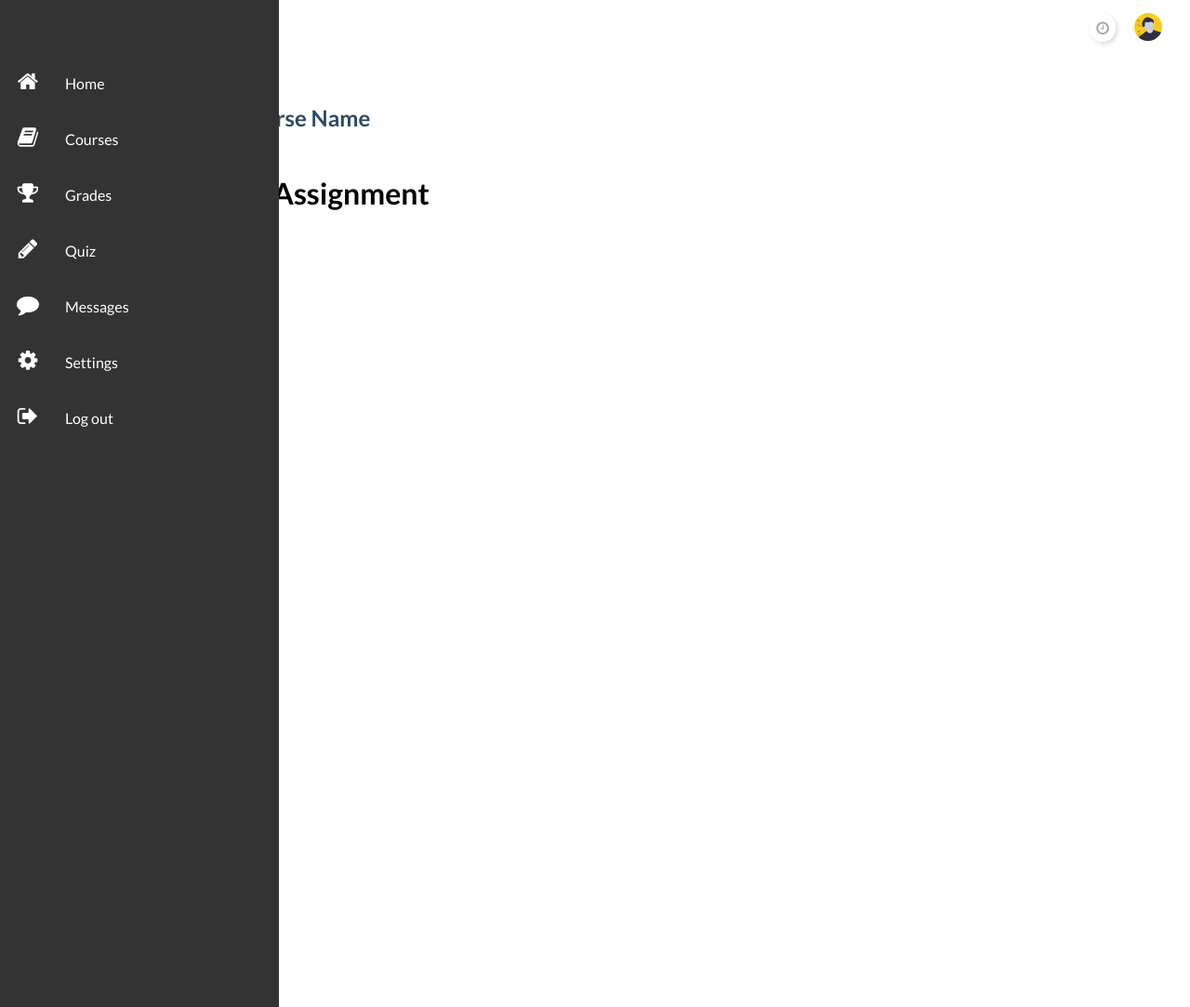
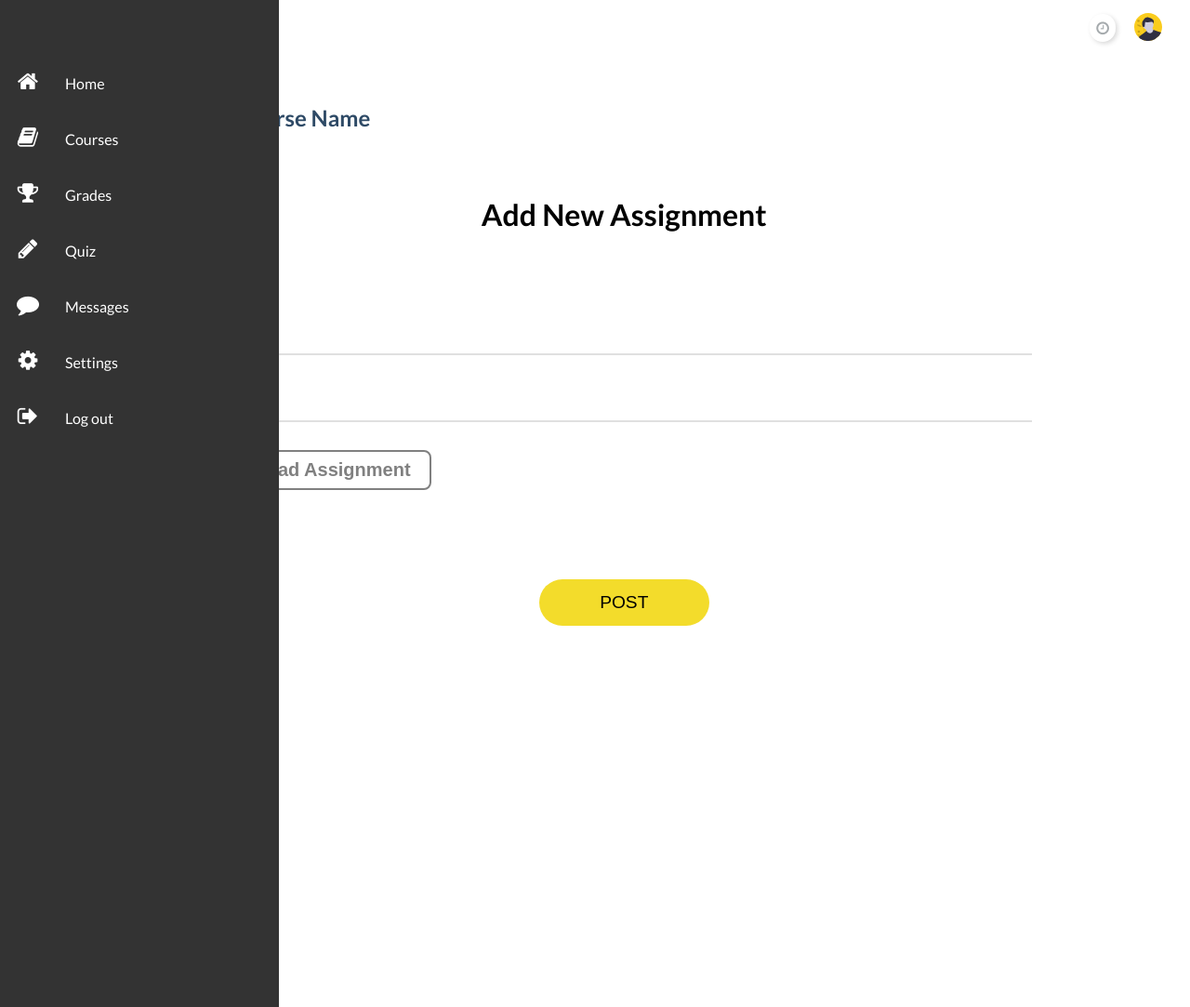
Before and after one commit to nancyradadia/Learning-Management-System, a Django app: template lms/templates/lms/upload.html in a window 1280 px wide. Shown: the whole page at 93% size. Run offline with Django 3.2, Linux system fonts and the light colour scheme; the template is opened without the code that fills it, so the values that code supplies are empty; some libraries are stand-ins or nearby versions.

Commit message:
upload page

```diff
--- a/lms/static/css/f_assignment.css
+++ b/lms/static/css/f_assignment.css
@@ -28,7 +28,7 @@ h2 {
     /*float: left;*/
     width: 100%;
     height: 100%;
-    overflow: auto;
+    overflow-y: auto;
     padding: 0px 10px 10px;
     display: flex;
     justify-content: center;
@@ -93,9 +93,9 @@ p {
     padding-bottom: 18px;
     padding-top: 18px;
     border-top: 1px dotted black;
-    padding-left: 50px;
+    /*padding-left: 50px;
     padding-right: 50px;
-
+*/
 }
 
 .right ul li:nth-of-type(n) {
--- a/lms/static/css/fac_style.css
+++ b/lms/static/css/fac_style.css
@@ -14,7 +14,7 @@
 
 
 ::-webkit-scrollbar-thumb {
-  background: #3ea175;
+  background: #a19f3e;
   border-radius: 10px;
 }
 
@@ -30,9 +30,6 @@
 body {
   box-sizing: border-box;
   font-family: "Lato", sans-serif;
-
-  overflow: scroll;
-
 }
 
 .text-primary-p {
@@ -86,7 +83,7 @@ a{
 main {
   background: #ffffff;
   grid-area: main;
-  overflow-y: auto;
+  overflow-y: hidden;
 }
 
 .main__container {
@@ -325,3 +322,126 @@ main {
 }
 
 /*Assignment*/
+form{
+  padding: 30px 0 0 0;
+}
+.container form .form-row{
+  display: flex;
+  margin: 32px 0;
+  justify-content: center;
+}
+form .form-row .input-data{
+  width: 100%;
+  height: 40px;
+  margin: 0 20px;
+  position: relative;
+}
+form .form-row .textarea{
+  height: 70px;
+}
+.input-data input{
+  display: block;
+  width: 100%;
+  height: 100%;
+  border: none;
+  font-size: 17px;
+  border-bottom: 2px solid rgba(0,0,0, 0.12);
+}
+.input-data input:focus ~ label,
+.input-data input:valid ~ label{
+  transform: translateY(-20px);
+  font-size: 14px;
+  color: #333;
+}
+.input-data label{
+  position: absolute;
+  pointer-events: none;
+  bottom: 20px;
+  font-size: 16px;
+  transition: all 0.3s ease;
+}
+.input-data .underline{
+  position: absolute;
+  bottom: 0;
+  height: 2px;
+  width: 100%;
+}
+.submit-btn .input-data{
+  overflow: hidden;
+  height: 45px!important;
+  width: 25%!important;
+}
+.submit-btn .input-data .inner{
+  height: 100%;
+  width: 300%;
+  position: absolute;
+  left: -100%;
+  background: -webkit-linear-gradient(right, #d7f553, #838b0d, #ebf74a, #da771a);
+  transition: all 0.4s;
+}
+.submit-btn .input-data input{
+  background: none;
+  border: none;
+  color: #000;
+  font-size: 17px;
+  font-weight: 500;
+  text-transform: uppercase;
+  letter-spacing: 1px;
+  cursor: pointer;
+  position: relative;
+  z-index: 2;
+}
+
+.upload-btn-wrapper {
+  position: relative;
+  overflow: hidden;
+  display: inline-block;
+}
+
+.btn {
+  border: 2px solid gray;
+  color: gray;
+  background-color: white;
+  padding: 8px 20px;
+  border-radius: 8px;
+  font-size: 20px;
+  font-weight: bold;
+}
+
+.upload-btn-wrapper input[type=file] {
+  font-size: 100px;
+  position: absolute;
+  left: 0;
+  top: 0;
+  opacity: 0;
+}
+
+.btn1{
+	display: block;
+	width: 20%;
+	height: 50px;
+	border-radius: 25px;
+	outline: none;
+	border: none;
+	background-image: linear-gradient(to right, #F3DC2B, #F3DC2B, #F3DC2B);
+	background-size: 200%;
+	font-size: 1.2rem;
+	color: rgb(0, 0, 0);
+	font-family: 'Poppins', sans-serif;
+	text-transform: uppercase;
+	margin: 1rem 0;
+	cursor: pointer;
+	transition: .5s;
+}
+.scroll{
+  overflow: hidden;
+}
+
+.cont1{
+  padding-left: 5%;
+  padding-top: 2%;
+  padding-right: 10%;
+}
+.cont1>h1{
+  text-align: center;
+}
--- a/lms/templates/lms/upload.html
+++ b/lms/templates/lms/upload.html
@@ -1,8 +1,7 @@
+{% extends "lms/base.html" %} {% load static %} {% block content %}
+<link rel="stylesheet" type="text/css" href={% static 'css/fac_style.css' %}>
 
-{% extends "lms/base.html" %} {% load static %} {% block content %} <link
-rel="stylesheet" type="text/css" href={% static 'css/fac_style.css' %}>
-
-<div class="main__container">
+<div class="main__container scroll">
   <!-- MAIN TITLE STARTS HERE -->
 
   <div class="main__title">
@@ -12,15 +11,50 @@ rel="stylesheet" type="text/css" href={% static 'css/fac_style.css' %}>
       <p>Credits</p>
     </div>
   </div>
-  <div class="container">
-  <h1>Add New Assignment</h1>
+
+  <div class="container cont1">
+    <h1> Add New Assignment</h1>
+    <form enctype="multipart/form-data" action="" method="POST">
+    {% csrf_token %}
+      <div class="form-row">
+        <div class="input-data">
+          <input type="number" name="marks" required />
+          <div class="underline"></div>
+          <label for="">Marks</label>
+        </div>
+      </div>
+      <div class="form-row">
+        <div class="input-data">
+          <input name="deadline"
+            type="text"
+            onfocus="(this.type='datetime-local')"
+            onblur="(this.type='text')"
+            required
+          />
+          <div class="underline"></div>
+          <label for="">Deadline</label>
+        </div>
+      </div>
+
+      <div class="form-row">
+       <div class="input-data">
+          <div class="upload-btn-wrapper">
+            <button class="btn">Upload Assignment</button>
+            <input type="file" name="PDF" />
+          </div>
+        </div>
+      </div>
+
+      <br />
+      <div class="form-row submit-btn">
+        <input type="submit" class="btn1" value="POST" value="Submit" />
+      </div>
+    </form>
   </div>
 
+  {% endblock %}
 
-
-{% endblock %}
-
-<!--<!DOCTYPE html>
+  <!--<!DOCTYPE html>
 <html lang="en">
 <head>
     <meta charset="UTF-8">
@@ -65,4 +99,4 @@ rel="stylesheet" type="text/css" href={% static 'css/fac_style.css' %}>
         </p>
     </div>
 </form>
--->
+--></div>
```
Also changed, not shown: db.sqlite3.
